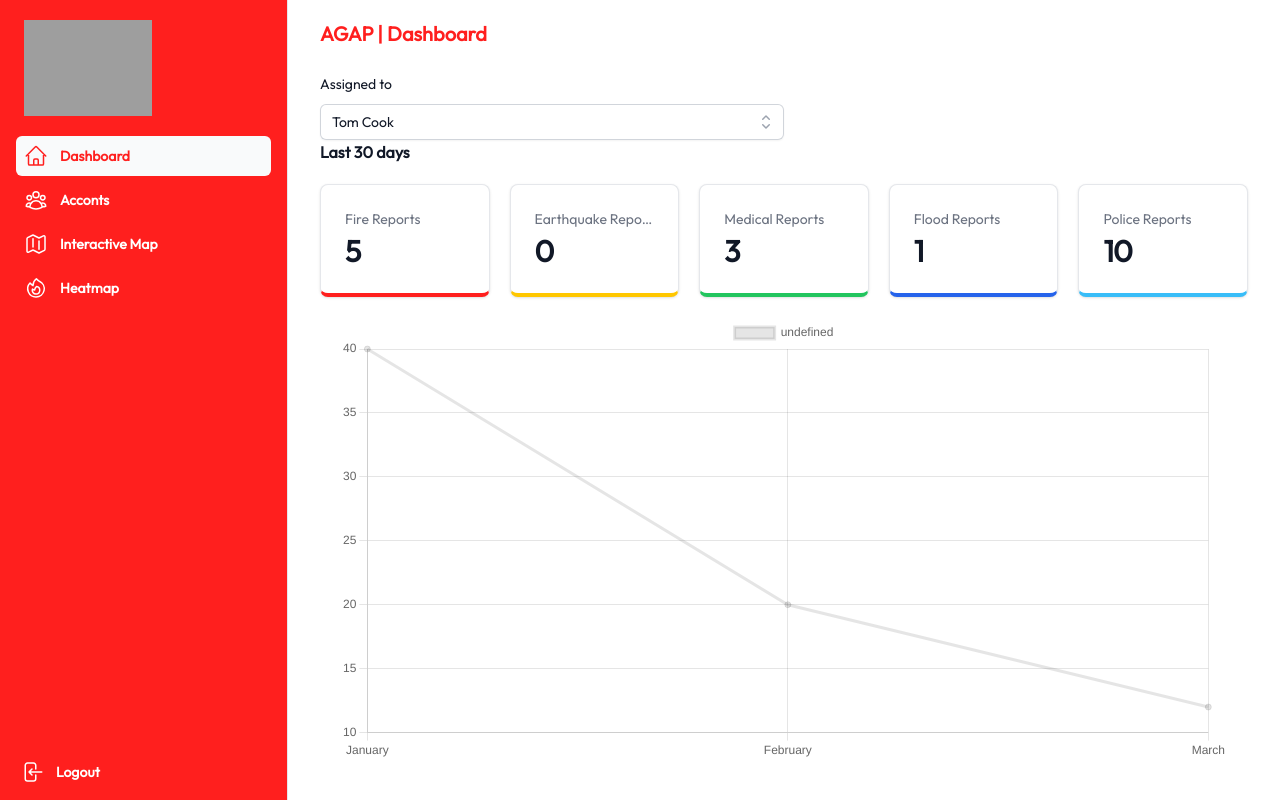
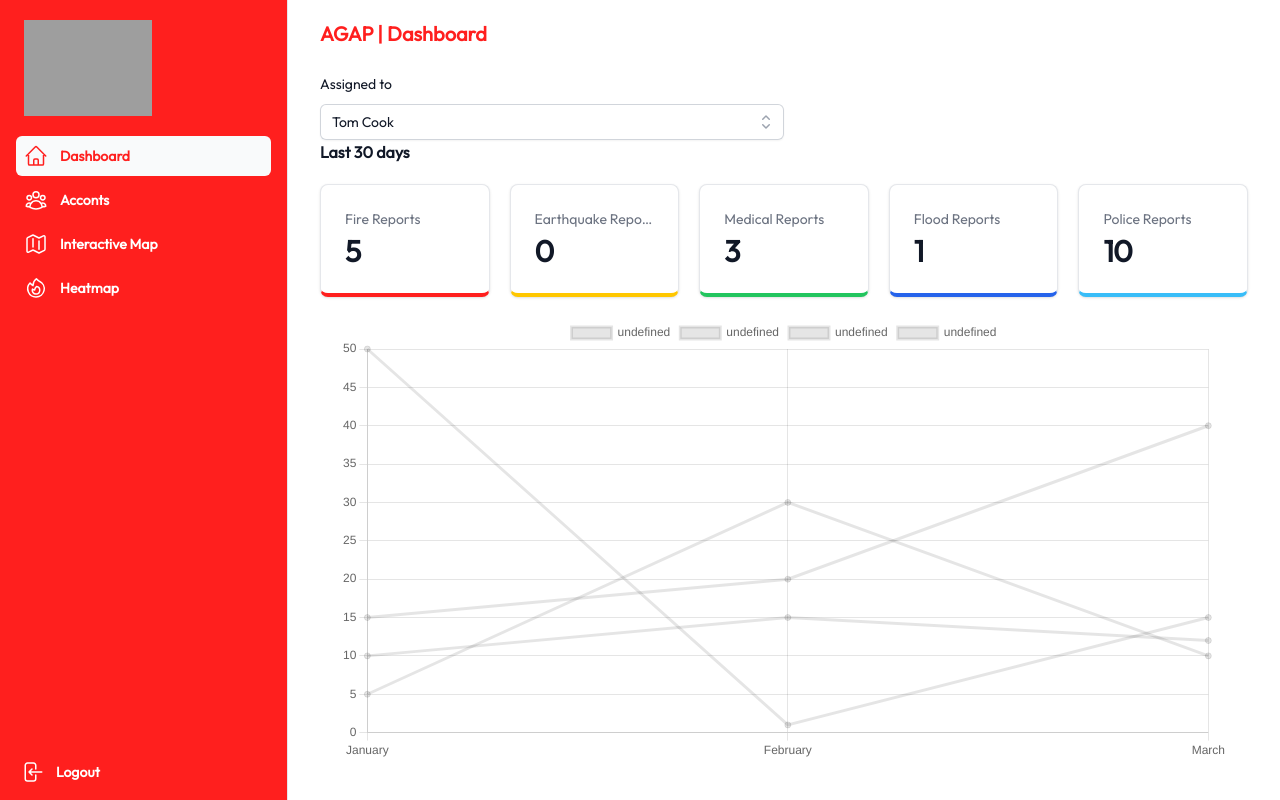
Before and after one commit to carieeeh/Agap_Web_Frontend, a Vue app: page /app/dashboard in a window 1280 px wide. Built offline with nearby package versions, Linux system fonts and the light colour scheme; grey boxes are pictures that could not be loaded.

Commit message:
data set in chart

```diff
--- a/src/views/Layout/Private/Dashboard/DashboardView.vue
+++ b/src/views/Layout/Private/Dashboard/DashboardView.vue
@@ -56,13 +56,18 @@ import { Listbox, ListboxButton, ListboxLabel, ListboxOption, ListboxOptions } f
 import { CheckIcon, ChevronUpDownIcon } from '@heroicons/vue/20/solid'
 
 import { Line } from 'vue-chartjs'
-import {   Chart as ChartJS,  CategoryScale, LinearScale,  PointElement,LineElement, Title, Tooltip, Legend} from 'chart.js'
+import { Chart as ChartJS, CategoryScale, LinearScale, PointElement, LineElement, Title, Tooltip, Legend } from 'chart.js'
 
 ChartJS.register(CategoryScale, LinearScale, PointElement, LineElement, Title, Tooltip, Legend)
 
 const chartData = reactive({
     labels: ['January', 'February', 'March'],
-    datasets: [{ data: [40, 20, 12] }],
+    datasets: [
+        { data: [10, 15, 12] },
+        { data: [15, 20, 40] },
+        { data: [5, 30, 10] },
+        { data: [50, 1, 15] },
+    ],
 })
 
 const chartOptions = { responsive: true }
```
